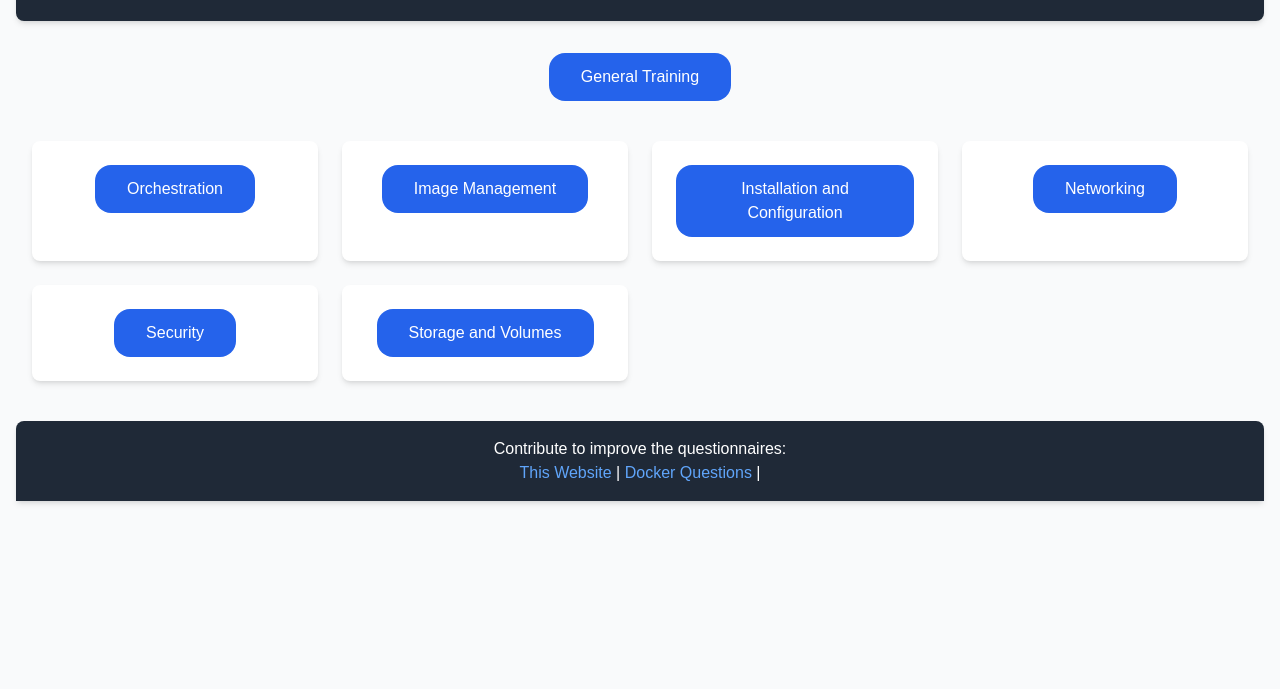
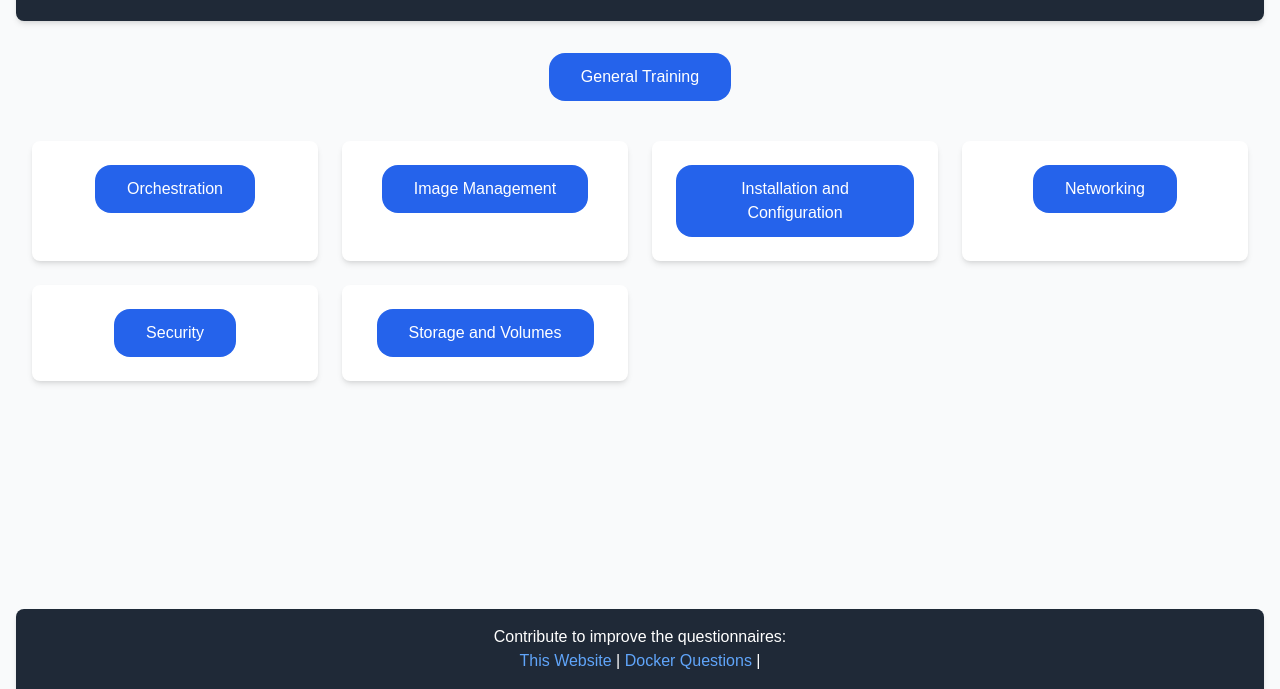
Before and after one commit to efficience-it/efficience-it.github.io, a plain HTML site: page index.html in a window 1280 px wide. Shown: the part 111-800 px from the top of the page. Drawn offline with nearby package versions, Linux system fonts and the light colour scheme.

Commit message:
add bottom space index & quiz (#11)

```diff
--- a/index.html
+++ b/index.html
@@ -7,9 +7,15 @@
     <title>Test Categories</title>
     <script src="https://cdn.tailwindcss.com"></script>
     <style type="text/tailwindcss">
+      html, body {
+        height: 100%;
+      }
       body {
         font-family: "Arial", sans-serif;
         background-color: #f8fafc;
+        display: flex;
+        flex-direction: column;
+        min-height: 100vh;
       }
       @layer components {
         .btn-primary {
@@ -25,18 +31,19 @@
         }
 
         .footer {
-          @apply bg-gray-800 text-white p-4 text-center mt-10 rounded-t-lg shadow-md;
+          @apply bg-gray-800 text-white p-4 text-center rounded-t-lg shadow-md mt-8;
         }
       }
     </style>
   </head>
   <body class="bg-gray-50 px-2 sm:px-4">
+    <main class="flex-1 flex flex-col">
     <header class="header">
       <h1 class="text-5xl font-bold">Training</h1>
       <p class="mt-2 text-lg">Select a category to start training</p>
     </header>
 
-    <div class="container mx-auto mt-8 px-4">
+    <div class="container mx-auto mt-8 mb-8 px-4">
       <div class="text-center mb-10">
         <a href="quizz_docker.html" class="btn-primary">General Training</a>
       </div>
@@ -80,6 +87,7 @@
         </div>
       </div>
     </div>
+    </main>
 
     <footer class="footer">
       <p>Contribute to improve the questionnaires:</p>
```
Also changed, not shown: quizz_docker.html (+1 -1 lines).
